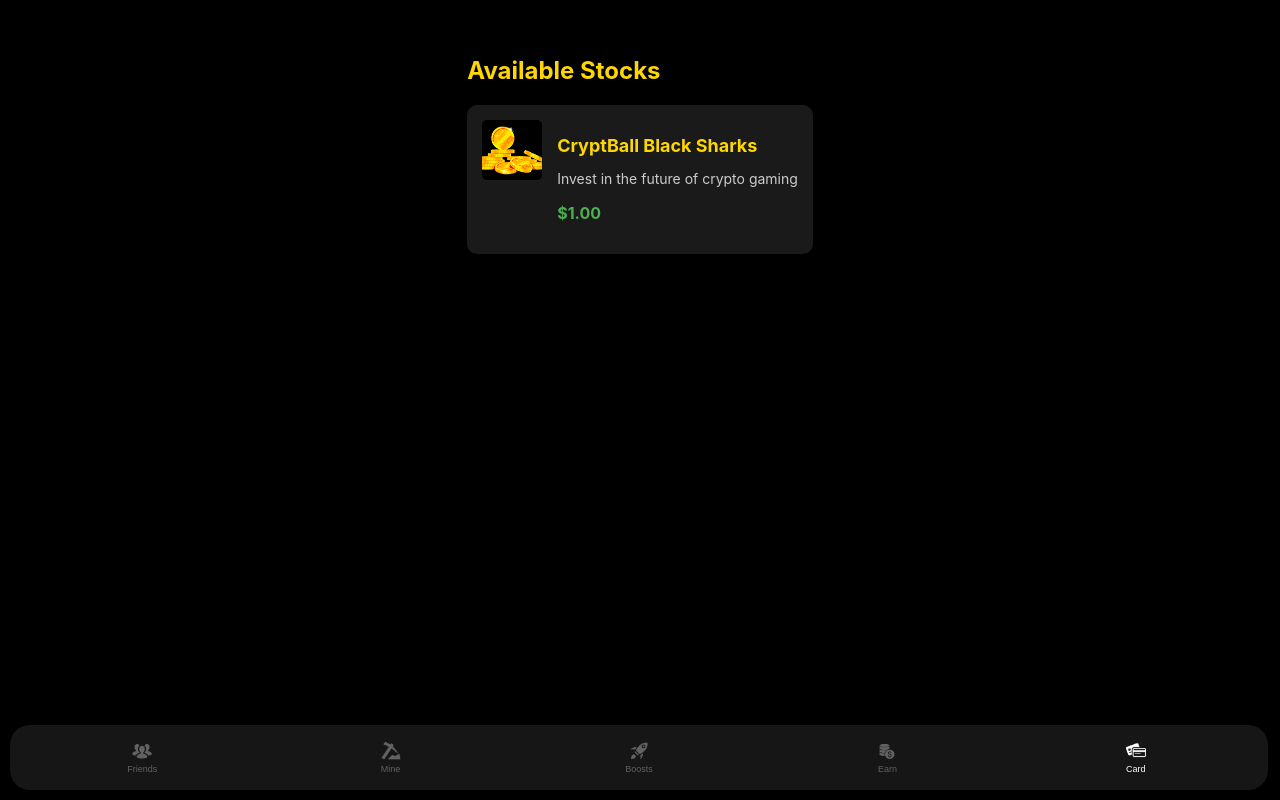
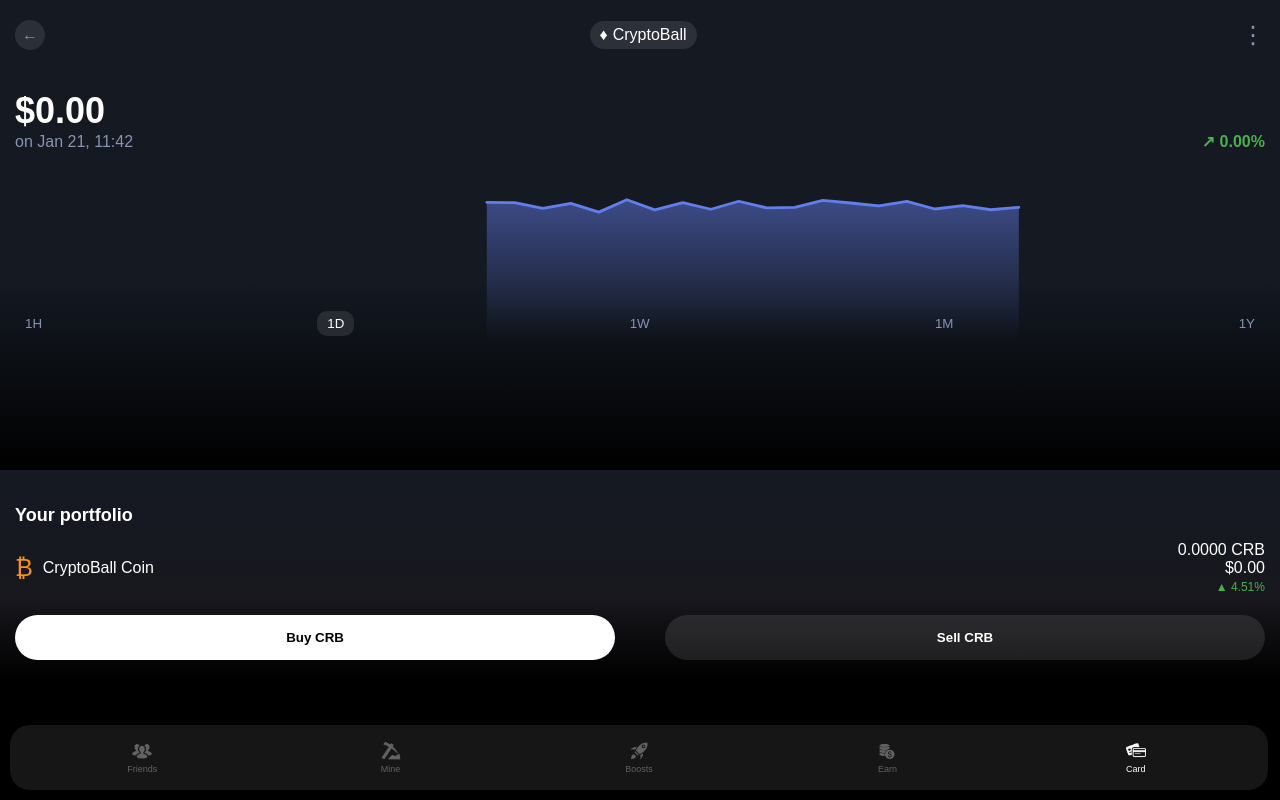
Before and after one commit to vladholomah/my-clicker, a React (Create React App) app: page / in a window 1280 px wide. Both pictures are taken after a click on the button "Card". Built offline with nearby package versions, Linux system fonts and the light colour scheme.

Commit message:
Update ExchangeDisplay and styles25

```diff
--- a/package.json
+++ b/package.json
@@ -17,6 +17,7 @@
     "react-dom": "^18.3.1",
     "react-scripts": "5.0.1",
     "react-transition-group": "^4.4.5",
+    "recharts": "^2.12.7",
     "typescript": "^4.9.5",
     "web-vitals": "^2.1.4"
   },
--- a/src/App.tsx
+++ b/src/App.tsx
@@ -5,8 +5,7 @@ import Exchange from './components/Exchange';
 import Settings from './components/Settings';
 import Boost from './components/Boost';
 import Levels from './components/Levels';
-import Card, { Stock } from './components/Card';
-import StockList from './components/StockList';
+import Card from './components/Card';
 import { BoostProvider } from './BoostContext';
 import { EnergyProvider, useEnergy } from './EnergyContext';
 import Earn from './components/Earn';
@@ -24,16 +23,9 @@ function AppContent() {
   const { maxEnergy, setMaxEnergy, refillEnergy, setEnergyRecoveryRate } = useEnergy();
   const [rewardsReceived, setRewardsReceived] = useState(false);
   const [lastRewardLevel, setLastRewardLevel] = useState('');
-  const [selectedStockId, setSelectedStockId] = useState<string | null>(null);
-
-const stocks: Stock[] = [
-  { id: '1', name: 'CryptBall Black Sharks', shortDescription: 'Invest in the future of crypto gaming', price: 1, image: '/images/path-to-cryptball-image.png' },
-  // Додайте інші акції тут
-];
 
   const handleMenuItemClick = (item: string) => {
     setCurrentView(item);
-    setSelectedStockId(null);
   };
 
   const handleBinanceClick = () => {
@@ -100,14 +92,6 @@ const stocks: Stock[] = [
     }
   };
 
-  const handleSelectStock = (stockId: string) => {
-    setSelectedStockId(stockId);
-  };
-
-  const handleBackToList = () => {
-    setSelectedStockId(null);
-  };
-
   useEffect(() => {
     const currentLevel = getLevelInfo(score);
     if (currentLevel.name !== lastRewardLevel) {
@@ -144,15 +128,8 @@ const stocks: Stock[] = [
         />;
       case 'earn':
         return <Earn />;
-      case 'card':
-        return selectedStockId ? (
-          <Card
-            stock={stocks.find(stock => stock.id === selectedStockId)!}
-            onBack={handleBackToList}
-          />
-        ) : (
-          <StockList stocks={stocks} onSelectStock={handleSelectStock} />
-        );
+       case 'card':
+        return <Card balance={score} />;
       case 'mine':
       default:
         return <Clicker
--- a/src/components/Card.css
+++ b/src/components/Card.css
@@ -1,110 +1,211 @@
-@import url('https://fonts.googleapis.com/css2?family=Poppins:wght@400;700&display=swap');
+body, html {
+  margin: 0;
+  padding: 0;
+  height: 100%;
+  width: 100%;
+}
+
+.app-container {
+  width: 112%;
+  min-height: 85vh;
+  background-color: #020203; /* Синій колір для верхньої частини */
+  display: flex;
+  justify-content: center;
+  align-items: flex-start;
+  padding: 0; /* Видалено відступи */
+  margin-top: -20px;
+}
 
 .card-container {
+  font-family: Arial, sans-serif;
+  color: white;
+  width: 100%;
+  height: 100%;
   display: flex;
   flex-direction: column;
-  padding: 15px;
-  background-color: #000000;
-  color: #ffffff;
-  height: calc(100vh - 90px);
-  font-family: 'Poppins', sans-serif;
-  overflow-y: auto;
 }
 
-.content {
-  display: flex;
-  flex-direction: column;
-  height: 100%;
+.card-top {
+background: linear-gradient(to bottom, #141922 0%, #141922 60%, #000000 100%);
+  padding: 20px;
+  flex-grow: 1;
 }
 
-.title {
-  font-size: 28px;
-  font-weight: bold;
-  color: #FFD700;
-  margin-bottom: 5px;
-  text-align: left;
-  line-height: 1.2;
+.card-bottom {
+background: linear-gradient(to bottom, #141922 0%, #18181e 60%, #000000 100%);
+  padding: 30px;
+  border-top-left-radius: 40px;
+  border-top-right-radius: 40px;
+  position: relative;
+  z-index: 1;
 }
 
-.subtitle {
-  font-size: 14px;
-  color: #ffffff;
-  margin-bottom: 15px;
-  text-align: left;
+.card-header {
+  display: flex;
+  justify-content: space-between;
+  align-items: center;
+  margin-bottom: 40px;
 }
 
-.coin-image {
-  width: 100%;
-  height: 150px;
+.back-arrow {
+  width: 30px;
+  height: 30px;
+  border-radius: 50%;
+  background-color: rgba(255, 255, 255, 0.1);
   display: flex;
   justify-content: center;
   align-items: center;
+}
+
+.back-arrow span {
+  color: #8A93B2;
+}
+
+.crypto-info {
+  display: flex;
+  align-items: center;
+  background-color: rgba(255, 255, 255, 0.1);
+  padding: 5px 10px;
+  border-radius: 15px;
+}
+
+.crypto-icon {
+  margin-right: 5px;
+}
+
+.more-info {
+  font-size: 24px;
+  color: #8A93B2;
+}
+
+.card-balance {
+  font-size: 36px;
+  margin: 0;
+}
+
+.balance-info {
+  display: flex;
+  justify-content: space-between;
+  color: #8A93B2;
+  margin-bottom: 20px;
+}
+
+.balance-change {
+  color: #4CAF50;
+  font-weight: bold;
+}
+
+.chart-container {
+  margin: 20px 0;
+  width: 95%;
+  height: 120px; /* Можете налаштувати висоту за потребою */
+  margin-left: -20px;
+}
+
+.chart-container svg {
+  width: 130%;
+  height: 140%;
+}
+
+.chart-container path {
+  fill: url(#gradient);
+  transition: d 0.3s ease;
+}
+
+.chart-container polyline {
+  fill: none;
+  stroke: #637DEA;
+  stroke-width: 0.5;
+  stroke-linecap: round;
+  stroke-linejoin: round;
+  transition: all 0.3s ease;
+}
+
+.time-filters {
+  display: flex;
+  justify-content: space-between;
+}
+
+.time-filter {
+  background: none;
+  border: none;
+  color: #8A93B2;
+  cursor: pointer;
+  padding: 5px 10px;
+  border-radius: 10px;
+}
+
+.time-filter.active {
+  background-color: rgba(255, 255, 255, 0.1);
+  color: white;
+}
+
+.portfolio-title {
+  font-size: 18px;
   margin-bottom: 15px;
 }
 
-.coin-image img {
-  max-width: 100%;
-  max-height: 100%;
-  object-fit: contain;
+.portfolio-item {
+  display: flex;
+  align-items: center;
+  margin-bottom: 20px;
 }
 
-.quantity-selector {
-  display: flex;
-  align-items: center;
-  margin-bottom: 15px;
+.coin-icon {
+  font-size: 24px;
+  margin-right: 10px;
+  color: #F7931A;
 }
 
-.quantity-button {
-  background-color: #FFD700;
-  border: none;
-  color: #000000;
-  font-size: 18px;
-  width: 35px;
-  height: 35px;
-  display: flex;
-  justify-content: center;
-  align-items: center;
-  cursor: pointer;
-  border-radius: 17.5px;
+.coin-name {
+  flex-grow: 1;
 }
 
-.quantity {
-  margin: 0 15px;
-  font-size: 18px;
-  color: #ffffff;
+.coin-details {
+  text-align: right;
 }
 
-.price {
-  font-size: 16px;
-  margin-bottom: 15px;
+.coin-amount, .coin-value {
+  display: block;
 }
 
-.highlight {
-  color: #FFD700;
-  font-weight: bold;
+.coin-change {
+  color: #4CAF50;
+  font-size: 12px;
 }
 
-.buy-button {
-  background-color: #FFD700;
-  border: none;
-  color: #000000;
-  padding: 12px 20px;
-  font-size: 16px;
-  font-weight: bold;
-  border-radius: 20px;
-  cursor: pointer;
-  margin-bottom: 10px;
-  width: 100%;
+.action-buttons {
+  display: flex;
+  justify-content: space-between;
 }
 
-.info-button {
-  background-color: transparent;
-  border: 2px solid #FFD700;
-  color: #FFD700;
-  padding: 10px 20px;
-  font-size: 16px;
+.action-button {
+  padding: 15px 0;
+  border-radius: 25px;
+  border: none;
+  cursor: pointer;
   font-weight: bold;
-  border-radius: 20px;
-  cursor: pointer;
-  width: 100%;
+  width: 48%;
 }
+
+.action-button.buy {
+  background-color: white;
+  color: black;
+}
+
+.action-button.sell {
+  background-color: rgba(255, 255, 255, 0.1);
+  color: white;
+}
+
+/* Медіа-запит для планшетів та більших екранів */
+@media (min-width: 768px) {
+  .card-container {
+    max-width: none; /* Видалено обмеження максимальної ширини */
+    width: 100%;
+  }
+
+  .card-top, .card-bottom {
+    padding: 20px 5%; /* Додано відступи по боках для кращої читабельності на великих екранах */
+  }
+}
--- a/src/components/Card.tsx
+++ b/src/components/Card.tsx
@@ -1,49 +1,90 @@
-import React from 'react';
+import React, { useState, useEffect } from 'react';
 import './Card.css';
 
-export interface Stock {
-  id: string;
-  name: string;
-  shortDescription: string;
-  price: number;
-  image: string;
+interface CardProps {
+  balance: number;
 }
 
-interface CardProps {
-  stock: Stock;
-  onBack: () => void;
-}
+const Card: React.FC<CardProps> = ({ balance }) => {
+  const [chartData, setChartData] = useState<number[]>([]);
 
-const Card: React.FC<CardProps> = ({ stock, onBack }) => {
-  const [quantity, setQuantity] = React.useState(1);
+  const cardBalance = balance * 0.0004;
 
-  const increaseQuantity = () => setQuantity(quantity + 1);
-  const decreaseQuantity = () => quantity > 1 && setQuantity(quantity - 1);
+  useEffect(() => {
+    const generateChartData = () => {
+      const data = [];
+      for (let i = 0; i < 20; i++) {
+        data.push(Math.random() * 10 + 90);
+      }
+      setChartData(data);
+    };
+
+    generateChartData();
+  }, []);
 
   return (
-    <div className="card-container">
-      <button className="back-button" onClick={onBack}>Back</button>
-      <div className="content">
-        <h1 className="title">{stock.name}</h1>
-        <p className="subtitle">{stock.shortDescription}</p>
-
-        <div className="coin-image">
-          <img src={stock.image} alt={stock.name} />
+    <div className="app-container">
+      <div className="card-container">
+        <div className="card-top">
+          <div className="card-header">
+            <div className="back-arrow">
+              <span>←</span>
+            </div>
+            <div className="crypto-info">
+              <span className="crypto-icon">♦</span>
+              <span className="crypto-name">CryptoBall</span>
+            </div>
+            <span className="more-info">⋮</span>
+          </div>
+          <h1 className="card-balance">${cardBalance.toFixed(2)}</h1>
+          <div className="balance-info">
+            <span className="balance-date">on Jan 21, 11:42</span>
+            <span className="balance-change">↗ 0.00%</span>
+          </div>
+          <div className="chart-container">
+            <svg viewBox="0 0 100 30">
+              <defs>
+                <linearGradient id="gradient" x1="0%" y1="0%" x2="0%" y2="100%">
+                  <stop offset="0%" stopColor="rgba(99, 125, 234, 0.5)"/>
+                  <stop offset="100%" stopColor="rgba(99, 125, 234, 0)"/>
+                </linearGradient>
+              </defs>
+              <path
+                  d={`M0,30 ${chartData.map((point, index) => `L${index * 5},${30 - point / 4}`).join(' ')} V30 H0`}
+                  fill="url(#gradient)"
+              />
+              <polyline
+                  fill="none"
+                  stroke="#637DEA"
+                  strokeWidth="2"
+                  points={chartData.map((point, index) => `${index * 5},${30 - point / 4}`).join(' ')}
+              />
+            </svg>
+          </div>
+          <div className="time-filters">
+            <button className="time-filter">1H</button>
+            <button className="time-filter active">1D</button>
+            <button className="time-filter">1W</button>
+            <button className="time-filter">1M</button>
+            <button className="time-filter">1Y</button>
+          </div>
         </div>
-
-        <div className="quantity-selector">
-          <button className="quantity-button" onClick={decreaseQuantity}>-</button>
-          <span className="quantity">{quantity}</span>
-          <button className="quantity-button" onClick={increaseQuantity}>+</button>
+        <div className="card-bottom">
+          <h2 className="portfolio-title">Your portfolio</h2>
+          <div className="portfolio-item">
+            <span className="coin-icon">₿</span>
+            <span className="coin-name">CryptoBall Coin</span>
+            <div className="coin-details">
+              <span className="coin-amount">{(cardBalance / 3908.25).toFixed(4)} CRB</span>
+              <span className="coin-value">${cardBalance.toFixed(2)}</span>
+              <span className="coin-change positive">▲ 4.51%</span>
+            </div>
+          </div>
+          <div className="action-buttons">
+            <button className="action-button buy">Buy CRB</button>
+            <button className="action-button sell">Sell CRB</button>
+          </div>
         </div>
-
-        <div className="price">
-          Price: <span className="highlight">${(quantity * stock.price).toFixed(2)}</span>
-        </div>
-
-        <button className="buy-button">Buy Now</button>
-
-        <button className="info-button">Learn More</button>
       </div>
     </div>
   );
--- a/src/components/StockList.css
+++ /dev/null
@@ -1,62 +0,0 @@
-.stock-list-container {
-  background-color: #000000;
-  color: #ffffff;
-  padding: 20px;
-  height: calc(100vh - 90px);
-  overflow-y: auto;
-}
-
-.stock-list-title {
-  font-size: 24px;
-  color: #FFD700;
-  margin-bottom: 20px;
-}
-
-.stock-list {
-  display: flex;
-  flex-direction: column;
-  gap: 15px;
-}
-
-.stock-item {
-  display: flex;
-  background-color: #1a1a1a;
-  border-radius: 10px;
-  padding: 15px;
-  cursor: pointer;
-  transition: background-color 0.3s ease;
-}
-
-.stock-item:hover {
-  background-color: #2a2a2a;
-}
-
-.stock-image {
-  width: 60px;
-  height: 60px;
-  object-fit: cover;
-  border-radius: 5px;
-  margin-right: 15px;
-}
-
-.stock-info {
-  flex: 1;
-}
-
-.stock-name {
-  font-size: 18px;
-  color: #FFD700;
-  margin-bottom: 5px;
-}
-
-.stock-description {
-  font-size: 14px;
-  color: #cccccc;
-  margin-bottom: 5px;
-}
-
-.stock-price {
-  font-size: 16px;
-  font-weight: bold;
-  color: #4CAF50;
-}
--- a/src/components/StockList.tsx
+++ /dev/null
@@ -1,30 +0,0 @@
-import React from 'react';
-import './StockList.css';
-import { Stock } from './Card';
-
-interface StockListProps {
-  stocks: Stock[];
-  onSelectStock: (stockId: string) => void;
-}
-
-const StockList: React.FC<StockListProps> = ({ stocks, onSelectStock }) => {
-  return (
-    <div className="stock-list-container">
-      <h1 className="stock-list-title">Available Stocks</h1>
-      <div className="stock-list">
-        {stocks.map((stock) => (
-          <div key={stock.id} className="stock-item" onClick={() => onSelectStock(stock.id)}>
-            <img src={stock.image} alt={stock.name} className="stock-image" />
-            <div className="stock-info">
-              <h2 className="stock-name">{stock.name}</h2>
-              <p className="stock-description">{stock.shortDescription}</p>
-              <p className="stock-price">${stock.price.toFixed(2)}</p>
-            </div>
-          </div>
-        ))}
-      </div>
-    </div>
-  );
-};
-
-export default StockList;
```
Also changed, not shown: 1 other file (tests, documents, lock files or other folders).
